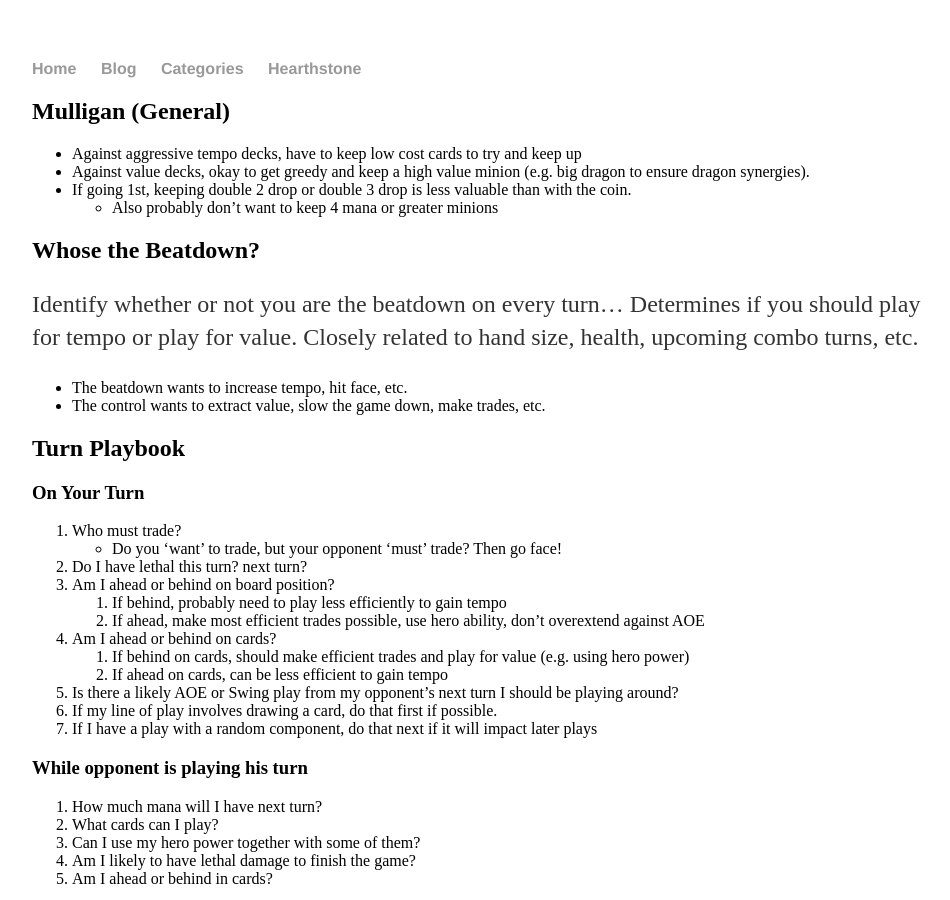
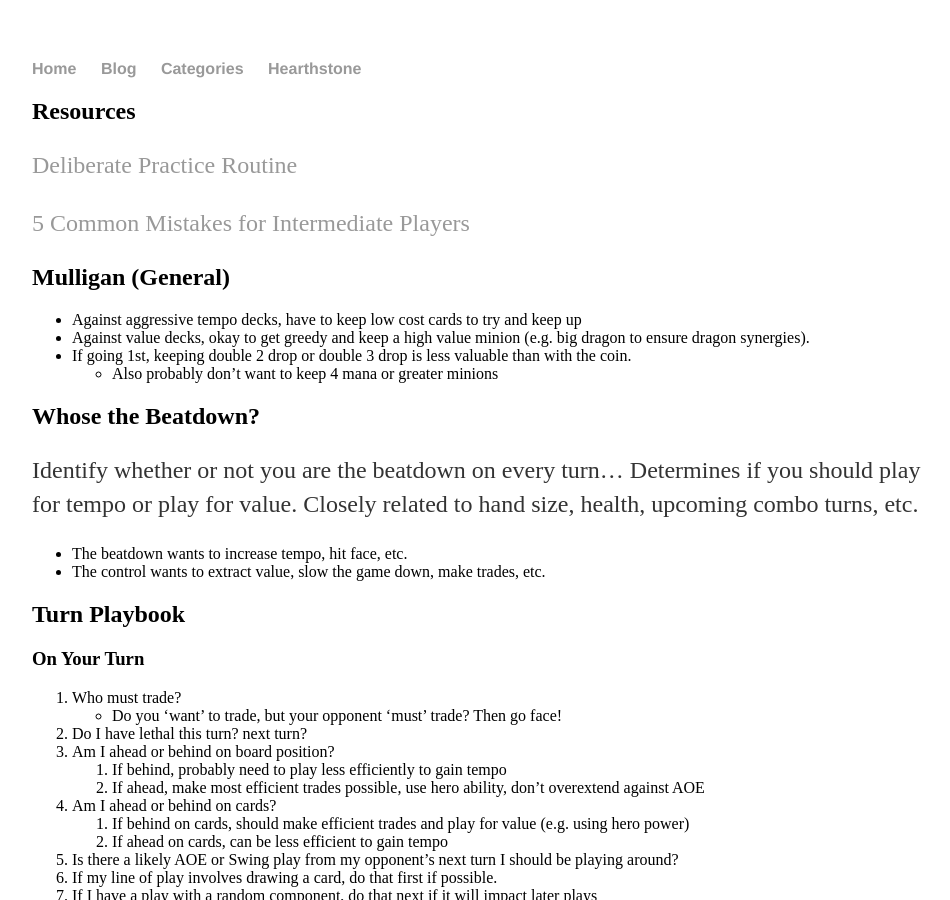
Before and after one commit to surgie/surgie.github.io, a Jekyll site: the page built from _posts/2018-10-12-review.md, in a window 1280 px wide and 900 px high. Shown: the whole window, without its empty margins (160-1110 px from the left). Built offline with Jekyll 4.4.1, drawn with Linux system fonts in a browser that asks for light colours; our own code applies the rules of GitHub Pages for plain Markdown files.

Commit message:
Links for hearthstone review

```diff
--- a/_posts/2018-10-12-review.md
+++ b/_posts/2018-10-12-review.md
@@ -3,6 +3,11 @@ title: "Turn Review Material"
 date: 2018-10-12
 categories: [Hearthstone]
 ---
+
+## Resources
+[Deliberate Practice Routine](https://www.reddit.com/r/CompetitiveHS/comments/54h7zf/how_to_practice_hearthstone_the_guide/)
+
+[5 Common Mistakes for Intermediate Players](https://dotesports.com/the-op/hearthstone/news/5-common-mistakes-intermediate-players-need-avoid)
 
 ## Mulligan (General)
 - Against aggressive tempo decks, have to keep low cost cards to try and keep up
```
